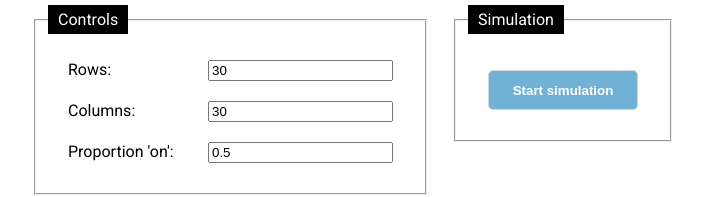
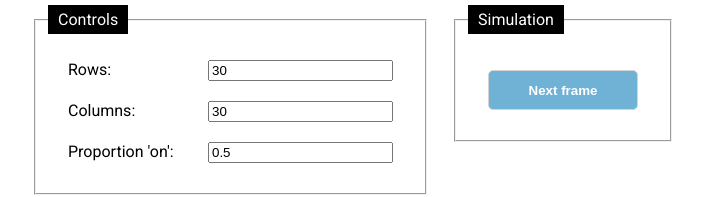
Before and after one commit to jamessimmonds/cellular-automata, a React (Create React App) app: page / in a window 1280 px wide. Shown: the part 179-376 px from the top of the page, without its empty margins (18-721 px from the left). Built offline with nearby package versions, Linux system fonts and the light colour scheme.

Commit message:
Fixed bugs, but still no animation

```diff
--- a/src/App.js
+++ b/src/App.js
@@ -13,25 +13,21 @@ function App() {
 
   function handleRowsChange (e) {
     setRows(e.target.value);
-    setData(randomStart(rows, cols, proportion));
+    setData(randomStart(e.target.value, cols, proportion));
   }
 
   function handleColsChange (e) {
     setCols(e.target.value);
-    setData(randomStart(rows, cols, proportion));
+    setData(randomStart(rows, e.target.value, proportion));
   }
 
   function handleProportionChange (e) {
     setProportion(e.target.value);
-    setData(randomStart(rows, cols, proportion));
+    setData(randomStart(rows, cols, e.target.value));
   }
 
   function handleStartButtonPush (e) {
-    setInterval(() => {
-      console.log("The animation has started!");
-      const nextFrame = iteration(data);
-      setData(nextFrame);
-    }, 500);
+    setData(iteration(data));
   }
 
   return (
@@ -62,12 +58,12 @@ function App() {
           <legend>Simulation</legend>
           <ul>
             <li>
-              <button type="button" onClick={handleStartButtonPush}>Start simulation</button>
+              <button type="button" onClick={handleStartButtonPush}>Next frame</button>
             </li>
           </ul>
         </fieldset>
       </form>
-      <Grid rows={rows} cols={cols} proportion={proportion} data={data} />
+      <Grid data={data} />
     </div>
   );
 }
--- a/src/components/grid.js
+++ b/src/components/grid.js
@@ -1,6 +1,6 @@
 import GridRow from "./grid-row.js";
 
-function Grid ( {rows, cols, proportion, data} ) {
+function Grid ( {data} ) {
 
     const gridRows = data.map((row, index) =>
         <GridRow key={index} data={row} />
```
